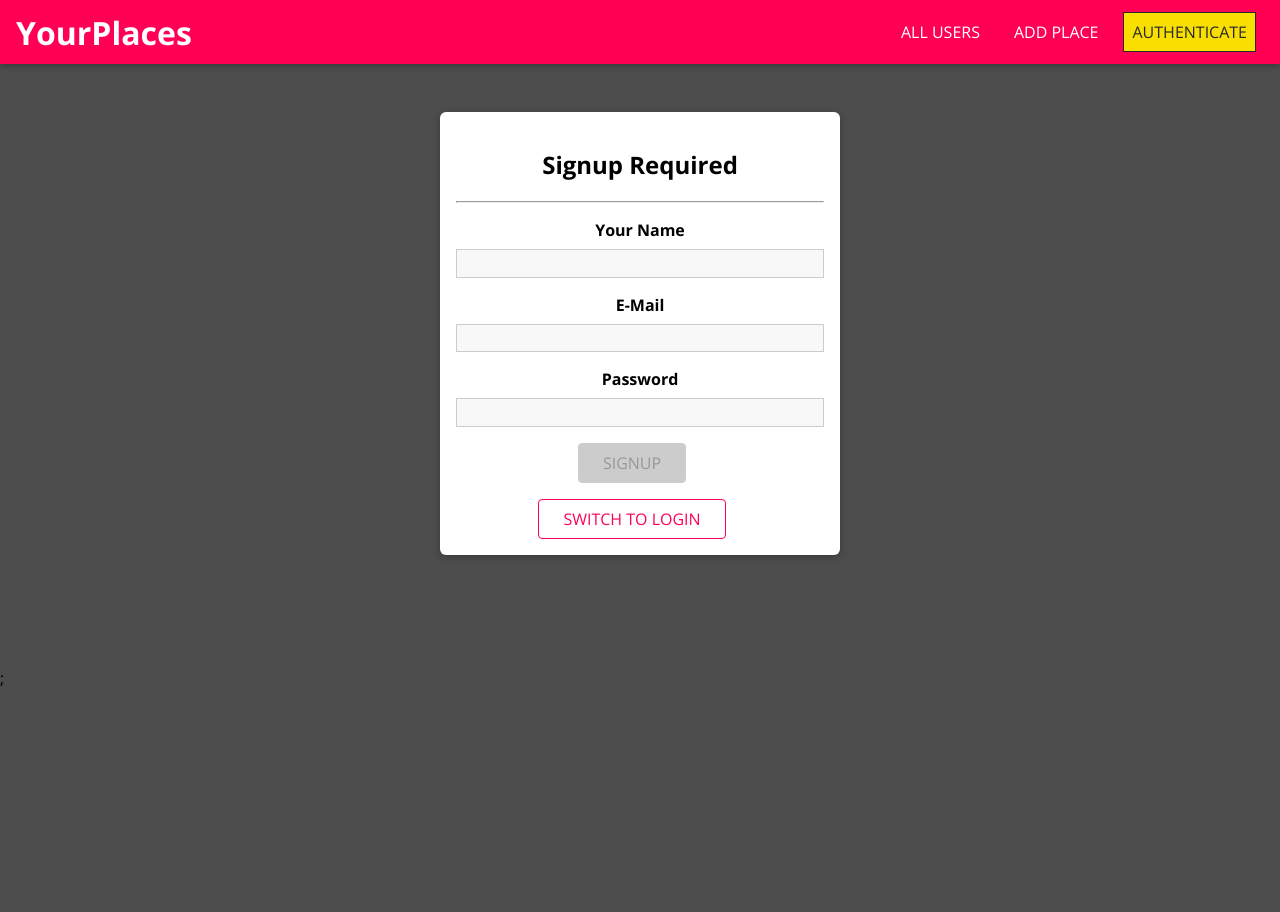
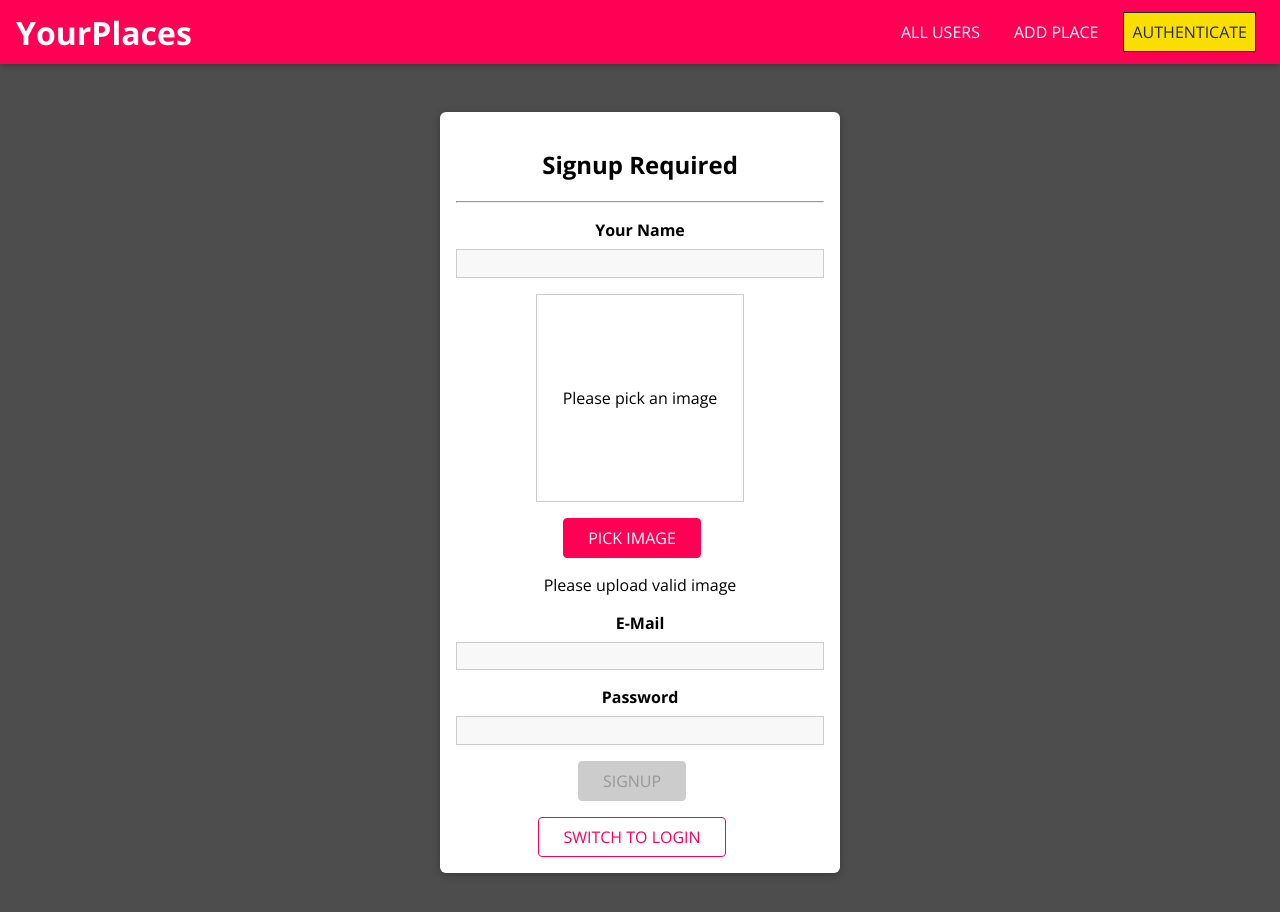
Before and after one commit to himanshu-mamgain/frontend, a React (Vite) app: page /auth in a window 1280 px wide. Shown: the top 912 px of the page. Before the commit the page ends 800 px from the top, so only its background shows below. Built offline with nearby package versions, Linux system fonts and the light colour scheme.

Commit message:
image upload

```diff
--- a/index.html
+++ b/index.html
@@ -5,12 +5,6 @@
     <link rel="icon" type="image/svg+xml" href="/vite.svg" />
     <meta name="viewport" content="width=device-width, initial-scale=1.0" />
     <title>MERN + TS</title>
-    <!-- <link
-      rel="stylesheet"
-      href="https://cdn.jsdelivr.net/gh/openlayers/openlayers.github.io@master/en/v6.1.1/css/ol.css"
-      type="text/css"
-    />
-    <script src="https://cdn.jsdelivr.net/gh/openlayers/openlayers.github.io@master/en/v6.1.1/build/ol.js"></script> -->
   </head>
   <body>
     <div id="toaster"></div>
--- a/src/places/components/PlaceItem.tsx
+++ b/src/places/components/PlaceItem.tsx
@@ -89,7 +89,10 @@ const PlaceItem = (props: PlaceItemProps): ReactNode | Promise<ReactNode> => {
         <Card className="place-item__content">
           {isLoading && <LoadingSpinner asOverlay />}
           <div className="place-item__image">
-            <img src={props.image} alt={props.title} />
+            <img
+              src={`${import.meta.env.VITE_BASE_URL}/${props.image}`}
+              alt={props.title}
+            />
           </div>
           <div className="place-item__info">
             <h2>{props.title}</h2>
--- a/src/places/pages/NewPlace.tsx
+++ b/src/places/pages/NewPlace.tsx
@@ -14,6 +14,7 @@ import { getApiUrl } from "../../shared/util/apiUrl";
 import { useNavigate } from "react-router-dom";
 
 import "./PlaceForm.css";
+import ImageUpload from "../../shared/components/FormElements/ImageUpload";
 
 const NewPlace = () => {
   const auth = useContext(AuthContext);
@@ -34,6 +35,10 @@ const NewPlace = () => {
         value: "",
         isValid: false,
       },
+      image: {
+        value: "",
+        isValid: false,
+      },
     },
     false
   );
@@ -42,20 +47,26 @@ const NewPlace = () => {
     event.preventDefault();
 
     try {
+      const formData = new FormData();
+      formData.append("title", formState.inputs.title.value!);
+      formData.append("description", formState.inputs.description.value!);
+      formData.append("address", formState.inputs.address.value!);
+      formData.append("image", formState.inputs.image.value!);
       await sendRequest(
         {
           url: getApiUrl("ADD_PLACE"),
           method: "POST",
           headers: {
-            "Content-Type": "application/json",
+            // "Content-Type": "application/json",
             authorization: `Bearer ${auth.token}`,
           },
         },
-        JSON.stringify({
-          title: formState.inputs.title.value,
-          description: formState.inputs.description.value,
-          address: formState.inputs.address.value,
-        })
+        // JSON.stringify({
+        //   title: formState.inputs.title.value,
+        //   description: formState.inputs.description.value,
+        //   address: formState.inputs.address.value,
+        // })
+        formData
       );
       // Redirect the user to a different page
       navigate("/");
@@ -86,6 +97,11 @@ const NewPlace = () => {
           errorText="Please enter a valid description (at least 5 characters)."
           onInput={inputHandler}
         />
+        <ImageUpload
+          id="image"
+          onInput={inputHandler}
+          errorText={"Please uplaod a valid image"}
+        />
         <Input
           id="address"
           element="input"
--- /dev/null
+++ b/src/shared/components/FormElements/ImageUpload.css
@@ -0,0 +1,23 @@
+.image-upload.center {
+  display: flex;
+  justify-content: center;
+  align-items: center;
+  flex-direction: column;
+}
+
+.image-upload__preview {
+  width: 13rem;
+  height: 13rem;
+  border: 1px solid #ccc;
+  display: flex;
+  justify-content: center;
+  align-items: center;
+  text-align: center;
+  margin-bottom: 1rem;
+}
+
+.image-upload__preview img {
+  width: 100%;
+  height: 100%;
+  object-fit: cover;
+}
--- /dev/null
+++ b/src/shared/components/FormElements/ImageUpload.tsx
@@ -0,0 +1,72 @@
+import { useEffect, useRef, useState } from "react";
+import type { IImageUploadProps } from "../../../interface";
+import Button from "./Button";
+
+import "./ImageUpload.css";
+
+const ImageUpload = (props: IImageUploadProps) => {
+  const [file, setFile] = useState<File | null>(null);
+  const [previewUrl, setPreviewUrl] = useState<string | null>();
+  const [isValid, setIsValid] = useState<boolean>(false);
+
+  const filePickRef = useRef<HTMLInputElement>(null);
+
+  useEffect(() => {
+    if (!file) {
+      return;
+    }
+
+    const fileReader = new FileReader();
+    fileReader.onload = () => {
+      console.log("fileRead", fileReader);
+      setPreviewUrl(fileReader.result?.toString());
+    };
+    fileReader.readAsDataURL(file);
+  }, [file]);
+
+  const pickedHandler = (event: React.ChangeEvent<HTMLInputElement>) => {
+    let pickedFile: File | null = null;
+    let fileIsValid: boolean = isValid;
+
+    if (event.target.files && event.target.files.length === 1) {
+      pickedFile = event.target.files[0];
+      setFile(pickedFile);
+      setIsValid(true);
+      fileIsValid = true;
+    } else {
+      setIsValid(false);
+      fileIsValid = false;
+    }
+
+    props.onInput(props.id, pickedFile, fileIsValid);
+  };
+
+  const pickImageHandler = () => {
+    filePickRef.current?.click();
+  };
+
+  return (
+    <div className="form-control">
+      <input
+        type="file"
+        id={props.id}
+        ref={filePickRef}
+        style={{ display: "none" }}
+        accept=".jpg,.png,.jpeg"
+        onChange={pickedHandler}
+      />
+      <div className={`image-upload ${props.center && "center"}`}>
+        <div className="image-upload__preview">
+          {previewUrl && <img src={previewUrl} alt="Preview" />}
+          {!previewUrl && <p>Please pick an image</p>}
+        </div>
+        <Button type="button" onClick={pickImageHandler}>
+          {previewUrl ? "CHANGE IMAGE" : "PICK IMAGE"}
+        </Button>
+      </div>
+      {!isValid && <p>{props.errorText}</p>}
+    </div>
+  );
+};
+
+export default ImageUpload;
--- a/src/user/components/UsersItem.tsx
+++ b/src/user/components/UsersItem.tsx
@@ -12,7 +12,10 @@ const UsersItem = (props: UserItemProps): ReactNode | Promise<ReactNode> => {
       <Card className="user-item__content">
         <Link to={`/${props._id}/places`}>
           <div className="user-item__image">
-            <Avatar image={props.image} alt={props.name} />
+            <Avatar
+              image={`${import.meta.env.VITE_BASE_URL}/${props.image}`}
+              alt={props.name}
+            />
           </div>
           <div className="user-item__info">
             <h2>{props.name}</h2>
--- a/src/user/pages/Auth.tsx
+++ b/src/user/pages/Auth.tsx
@@ -1,9 +1,11 @@
 import React, { useContext, useState } from "react";
+import { useNavigate } from "react-router-dom";
 import Button from "../../shared/components/FormElements/Button";
 import Input from "../../shared/components/FormElements/Input";
 import Card from "../../shared/components/UIElements/Card";
 import ErrorModal from "../../shared/components/UIElements/ErrorModal";
 import LoadingSpinner from "../../shared/components/UIElements/LoadingSpinner";
+import ImageUpload from "../../shared/components/FormElements/ImageUpload";
 import {
   VALIDATOR_EMAIL,
   VALIDATOR_MINLENGTH,
@@ -12,10 +14,9 @@ import {
 import { useForm } from "../../shared/hooks/form-hook";
 import { AuthContext } from "../../shared/context/auth-context";
 import { useHttpClient } from "../../shared/hooks/http-hook";
+import { getApiUrl } from "../../shared/util/apiUrl";
 
 import "./Auth.css";
-import { getApiUrl } from "../../shared/util/apiUrl";
-import { useNavigate } from "react-router-dom";
 
 const Auth = () => {
   const auth = useContext(AuthContext);
@@ -40,7 +41,7 @@ const Auth = () => {
   const switchModeHandler = () => {
     if (!isLoginMode) {
       setFormData(
-        { ...formState.inputs, name: undefined },
+        { ...formState.inputs, name: undefined, image: undefined },
         formState.inputs.email.isValid && formState.inputs.password.isValid
       );
     } else {
@@ -49,6 +50,10 @@ const Auth = () => {
           ...formState.inputs,
           name: {
             value: "",
+            isValid: false,
+          },
+          image: {
+            value: null,
             isValid: false,
           },
         },
@@ -60,6 +65,8 @@ const Auth = () => {
 
   const authSubmitHandler = async (event: React.FormEvent) => {
     event.preventDefault();
+
+    console.log(formState.inputs);
 
     if (isLoginMode) {
       try {
@@ -82,21 +89,35 @@ const Auth = () => {
       }
     } else {
       try {
+        const formData = new FormData();
+        formData.append("name", formState.inputs.name.value!);
+        formData.append("email", formState.inputs.email.value!);
+        formData.append("password", formState.inputs.password.value!);
+        formData.append("image", formState.inputs.image.value!);
+        // await sendRequest(
+        //   {
+        //     url: getApiUrl("SIGNUP"),
+        //     method: "POST",
+        //     headers: {
+        //       "Content-Type": "application/json",
+        //     },
+        //   },
+        //   JSON.stringify({
+        //     name: formState.inputs.name.value,
+        //     email: formState.inputs.email.value,
+        //     password: formState.inputs.password.value,
+        //   })
+        // );
+
         await sendRequest(
           {
             url: getApiUrl("SIGNUP"),
             method: "POST",
-            headers: {
-              "Content-Type": "application/json",
-            },
           },
-          JSON.stringify({
-            name: formState.inputs.name.value,
-            email: formState.inputs.email.value,
-            password: formState.inputs.password.value,
-          })
+          formData
         );
-        navigate('/login');
+        navigate("/auth");
+        setIsLoginMode(true);
       } catch (error: any) {
         console.error(error);
       }
@@ -120,6 +141,14 @@ const Auth = () => {
               validators={[VALIDATOR_REQUIRE]}
               errorText="Please enter a name."
               onInput={inputHandler}
+            />
+          )}
+          {!isLoginMode && (
+            <ImageUpload
+              center
+              id="image"
+              onInput={inputHandler}
+              errorText="Please upload valid image"
             />
           )}
           <Input
```
Also changed, not shown: src/interface/index.ts (+7 -0 lines).
